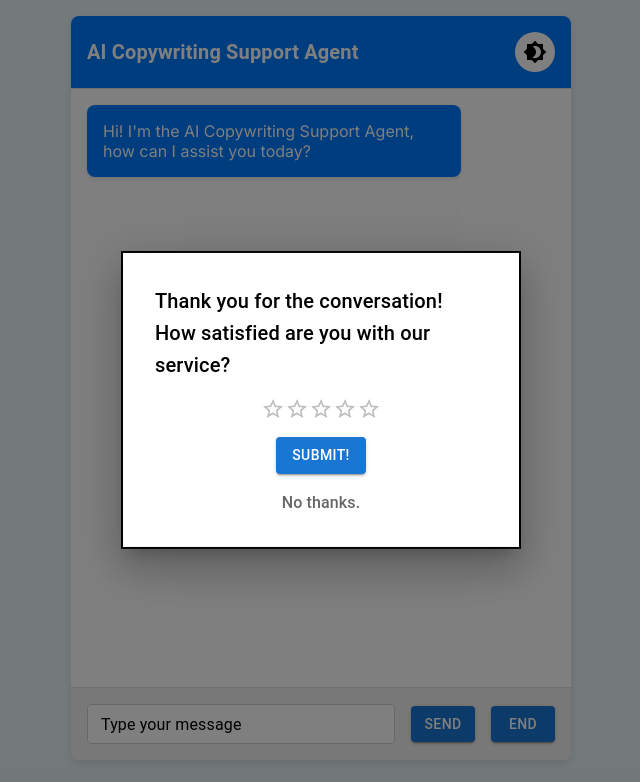
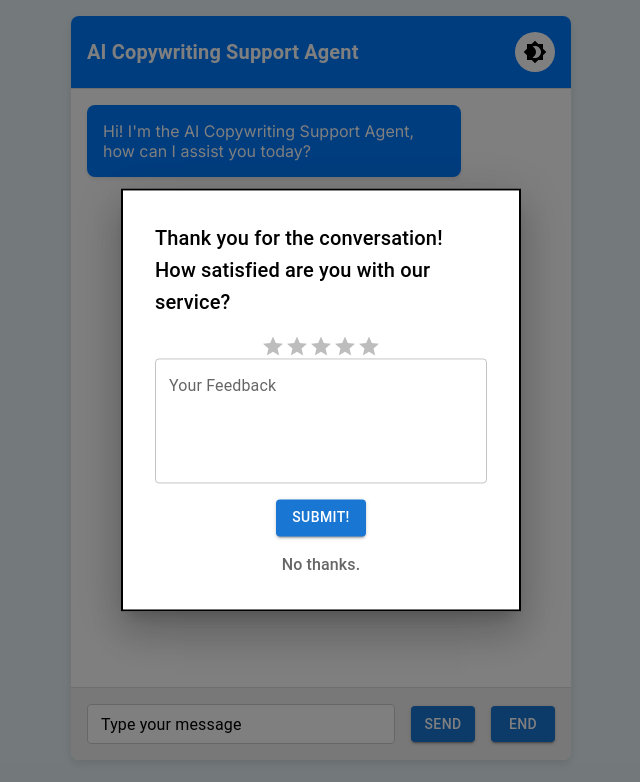
Before and after one commit to Cindy0202-mae/AI-Copywriting-Support-Agent, a Next.js app: page / in a window 1280 px wide. Both pictures are taken after a click on the button "END". Shown: the top 782 px of the page, without its empty margins (319-959 px from the left). Built offline with nearby package versions, Linux system fonts and the light colour scheme.

Commit message:
added description to the feedback star and implemented textfield

```diff
--- a/app/components/Rating.js
+++ b/app/components/Rating.js
@@ -1,7 +1,9 @@
 import Rating from "@mui/material/Rating";
 import VolunteerActivismIcon from '@mui/icons-material/VolunteerActivism';
-import { Typography, Modal, Box, Button } from "@mui/material";
+import { Typography, Modal, Box, Button, TextField } from "@mui/material";
 import React from "react";
+import { Opacity } from "@mui/icons-material";
+import StarIcon from '@mui/icons-material/Star';
 
 const style = {
   position: "absolute",
@@ -19,9 +21,33 @@ const style = {
   p: 4,
 };
 
+const labels = {
+  0.5: 'Useless',
+  1: 'Useless+',
+  1.5: 'Poor',
+  2: 'Poor+',
+  2.5: 'Ok',
+  3: 'Ok+',
+  3.5: 'Good',
+  4: 'Good+',
+  4.5: 'Excellent',
+  5: 'Excellent+',
+}
+
+function getLabelsText(value) {
+  return `${value} Star${value !== 1 ? 's' : ''}, ${labels[value]}`;
+
+}
+
 export default function RatingModal({ isOpen, onClose }) {
   const [value, setValue] = React.useState(0);
-  const [submitted, setSubmitted] = React.useState(false)
+  const [hover, setHover] = React.useState(-1);
+  const [submitted, setSubmitted] = React.useState(false);
+  const [feedback, setFeedback] = React.useState('');
+
+  const handleChange = (event) => {
+    setFeedback(event.target.value);
+  };
 
   const handleSubmit = () => {
     setSubmitted(true)
@@ -39,8 +65,8 @@ export default function RatingModal({ isOpen, onClose }) {
       <Box sx={style}>
         {submitted ? (
           <>
-          <Typography id="modal-modal-title" variant="h6" component="h2">
-          Thank you for your feedback
+          <Typography id="modal-modal-title" variant="h6" component="h2" sx={{borderRadius: 1}}>
+          Thank you for your feedback!
         </Typography><VolunteerActivismIcon />
         </>):(<><Typography id="modal-modal-title" variant="h6" component="h2">
           Thank you for the conversation! How satisfied are you with our service?
@@ -49,10 +75,29 @@ export default function RatingModal({ isOpen, onClose }) {
         <Rating
           name="simple-controlled"
           value={value}
+          getLabelText={getLabelsText}
           onChange={(event, newValue) => {
             setValue(newValue);
           }}
+          onChangeActive={(event, newHover) => {
+            setHover(newHover);
+          }}
+          emptyIcon={<StarIcon style={{ Opacity: 0.55 }} fontSize="inherit"/>}
         />
+            {value !== null && (
+            <Box sx={{ ml: 2 }}>{labels[hover !== -1 ? hover : value]}</Box>
+          )}
+
+              <TextField
+              label="Your Feedback"
+              multiline
+              rows={4}
+              variant="outlined"
+              value={feedback}
+              onChange={handleChange}
+              fullWidth
+            />
+
         <Box mt={2} display="flex" justifyContent="space-between">
           <Button
             variant="contained"
```
